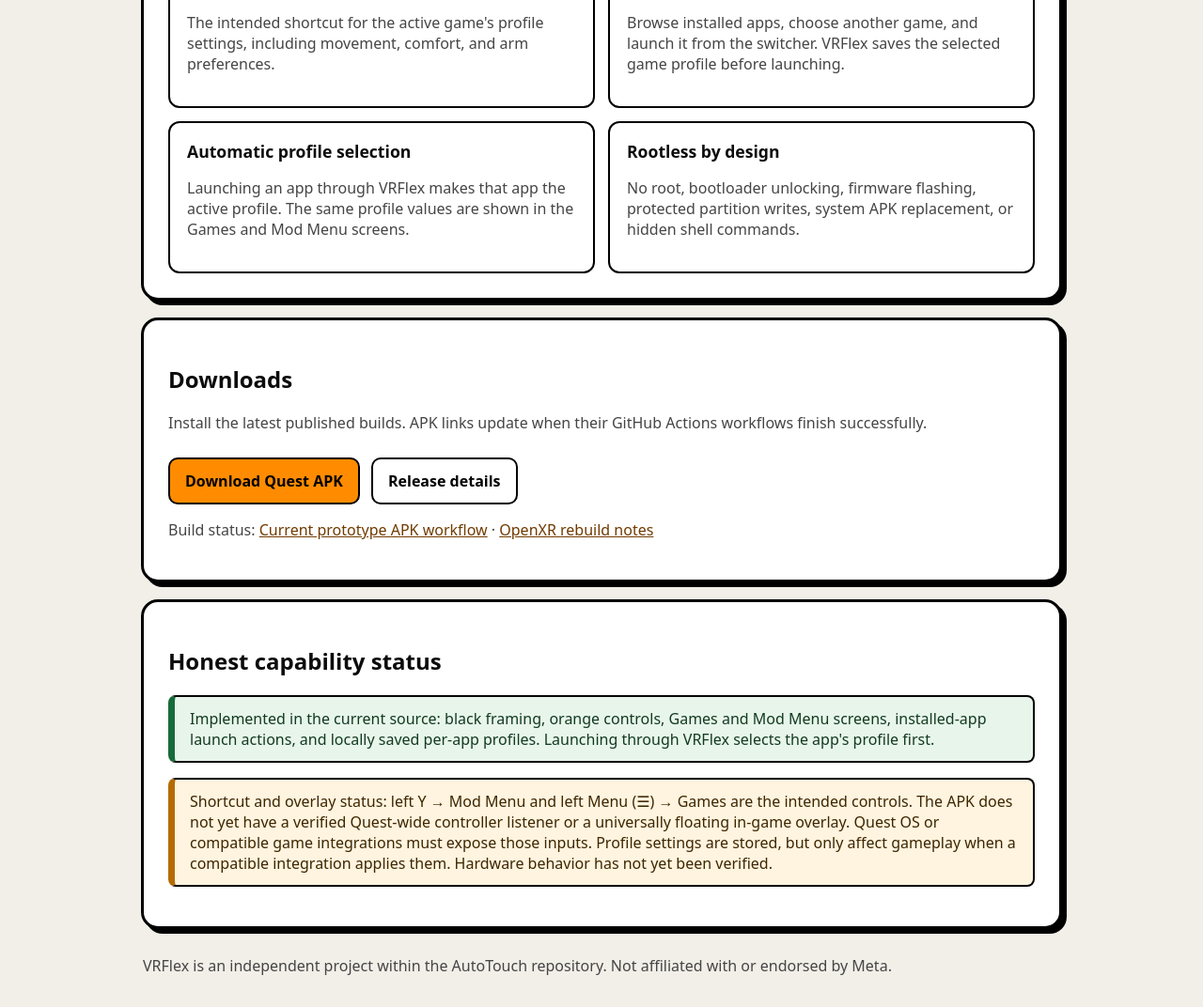
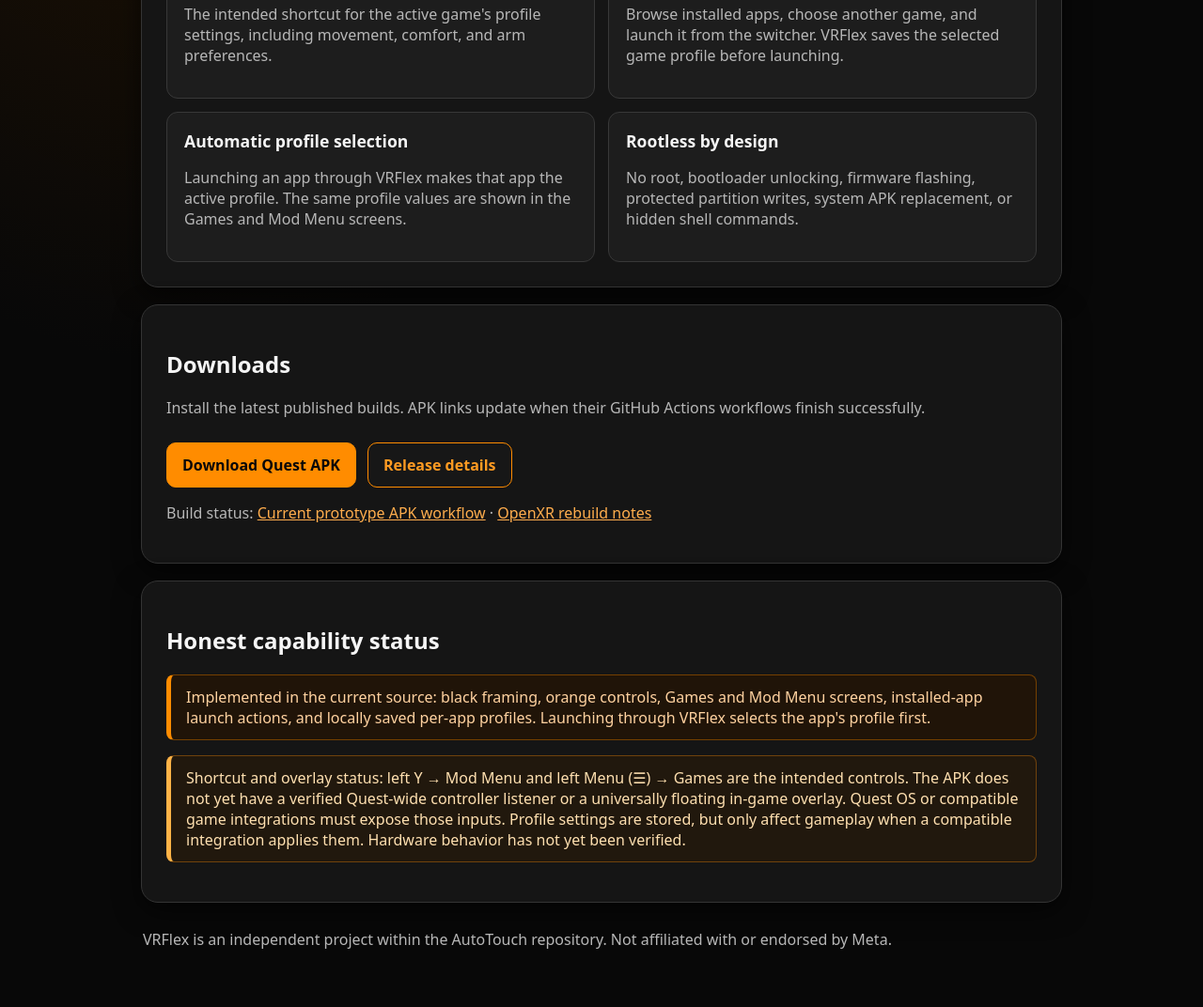
Before and after one commit to notelliotvr69-lang/Autotouch, a plain HTML site: page vrflex-site/index.html in a window 1280 px wide. Shown: the part 615-1687 px from the top of the page at 94% size. Drawn offline with Linux system fonts and the light colour scheme.

Commit message:
Switch VRFlex website to dark black and orange theme

```diff
--- a/vrflex-site/index.html
+++ b/vrflex-site/index.html
@@ -1,14 +1,14 @@
 <!doctype html>
 <html lang="en"><head>
 <meta charset="utf-8"><meta name="viewport" content="width=device-width,initial-scale=1">
-<meta name="theme-color" content="#ff8c00">
+<meta name="theme-color" content="#080808">
 <meta name="description" content="VRFlex is a Quest launcher prototype with per-game profiles, a Games switcher, and a Mod Menu.">
 <title>VRFlex — Quest Game Switcher & Mod Menu</title>
 <style>
-:root{color-scheme:light;--bg:#f2efe8;--panel:#fff;--line:#080808;--text:#0c0c0c;--muted:#454545;--accent:#ff8c00;--warn:#b56b00;--good:#176b3a}
-*{box-sizing:border-box}body{margin:0;background:var(--bg);color:var(--text);font:16px system-ui,Segoe UI,sans-serif;padding:28px}
-main{max-width:980px;margin:auto}.brand{display:flex;gap:16px;align-items:center;margin:30px 0}.logo{display:grid;place-items:center;width:62px;height:62px;border:3px solid #000;border-radius:14px;background:var(--accent);color:#000;font-size:30px;font-weight:900}
-h1{font-size:clamp(2.8rem,8vw,5rem);letter-spacing:-.06em;line-height:1;margin:0}.muted{color:var(--muted)}.panel{background:var(--panel);border:3px solid #000;border-radius:18px;padding:26px;margin:18px 0;box-shadow:5px 5px 0 #000}.grid{display:grid;grid-template-columns:repeat(2,1fr);gap:14px}.tile{background:#fff;border:2px solid #000;border-radius:12px;padding:18px}.tile h2{margin:0 0 8px;font-size:1.1rem}.button{display:inline-block;background:var(--accent);border:2px solid #000;color:#000;text-decoration:none;padding:12px 16px;border-radius:10px;font-weight:800;margin:10px 8px 0 0}.secondary{background:#fff;color:#000}.tag{display:inline-block;border:2px solid #000;border-radius:8px;padding:7px 11px;margin:4px;color:#000;font-size:.85rem}.notice{border:2px solid #000;border-left:7px solid var(--warn);padding:12px 16px;background:#fff4df;border-radius:8px;color:#3d2600}.good{border:2px solid #000;border-left:7px solid var(--good);padding:12px 16px;background:#e8f5eb;border-radius:8px;color:#123b20}a{color:#713b00}footer{padding:10px 2px 30px}
+:root{color-scheme:dark;--bg:#080808;--panel:#151515;--line:#292929;--text:#f5f5f5;--muted:#b7b7b7;--accent:#ff8c00;--warn:#ffb347;--good:#ff8c00}
+*{box-sizing:border-box}body{margin:0;background:radial-gradient(ellipse at 15% 0%,#291600 0,transparent 42%),var(--bg);color:var(--text);font:16px system-ui,Segoe UI,sans-serif;padding:28px}
+main{max-width:980px;margin:auto}.brand{display:flex;gap:16px;align-items:center;margin:30px 0}.logo{display:grid;place-items:center;width:62px;height:62px;border:2px solid var(--accent);border-radius:14px;background:#111;color:var(--accent);font-size:30px;font-weight:900}
+h1{font-size:clamp(2.8rem,8vw,5rem);letter-spacing:-.06em;line-height:1;margin:0}.muted{color:var(--muted)}.panel{background:var(--panel);border:1px solid #343434;border-radius:18px;padding:26px;margin:18px 0;box-shadow:0 8px 28px #0009}.grid{display:grid;grid-template-columns:repeat(2,1fr);gap:14px}.tile{background:#1d1d1d;border:1px solid #383838;border-radius:12px;padding:18px}.tile h2{margin:0 0 8px;font-size:1.1rem}.button{display:inline-block;background:var(--accent);border:1px solid var(--accent);color:#080808;text-decoration:none;padding:12px 16px;border-radius:10px;font-weight:850;margin:10px 8px 0 0}.secondary{background:#171717;color:#ff9b22;border-color:#ff8c00}.tag{display:inline-block;border:1px solid #754000;border-radius:8px;padding:7px 11px;margin:4px;color:#ffc078;background:#211407;font-size:.85rem}.notice{border:1px solid #70420c;border-left:5px solid var(--warn);padding:12px 16px;background:#21180d;border-radius:8px;color:#ffe0b0}.good{border:1px solid #754000;border-left:5px solid var(--good);padding:12px 16px;background:#201408;border-radius:8px;color:#ffd2a0}a{color:#ffad4d}footer{padding:10px 2px 30px}
 @media(max-width:680px){body{padding:16px}.grid{grid-template-columns:1fr}.brand{margin-top:12px}}
 </style></head><body><main>
 <div class="brand"><div class="logo">V</div><div><h1>VRFlex</h1><div class="muted">Quest game launcher · Per-game profiles · Rootless by design</div></div></div>
```
